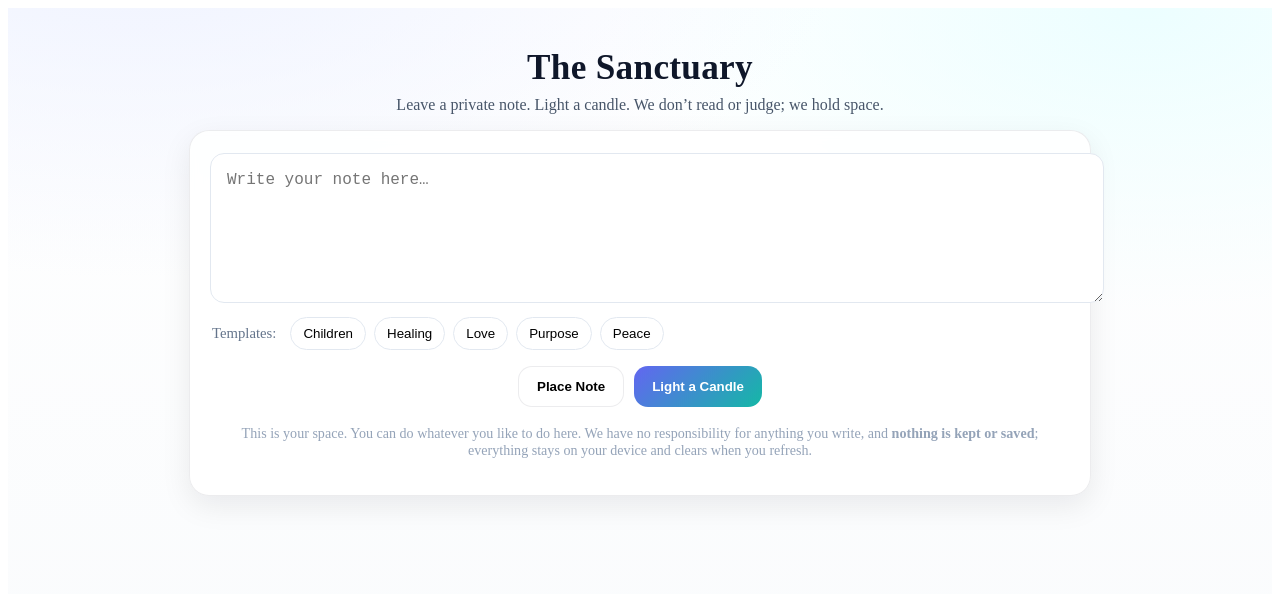
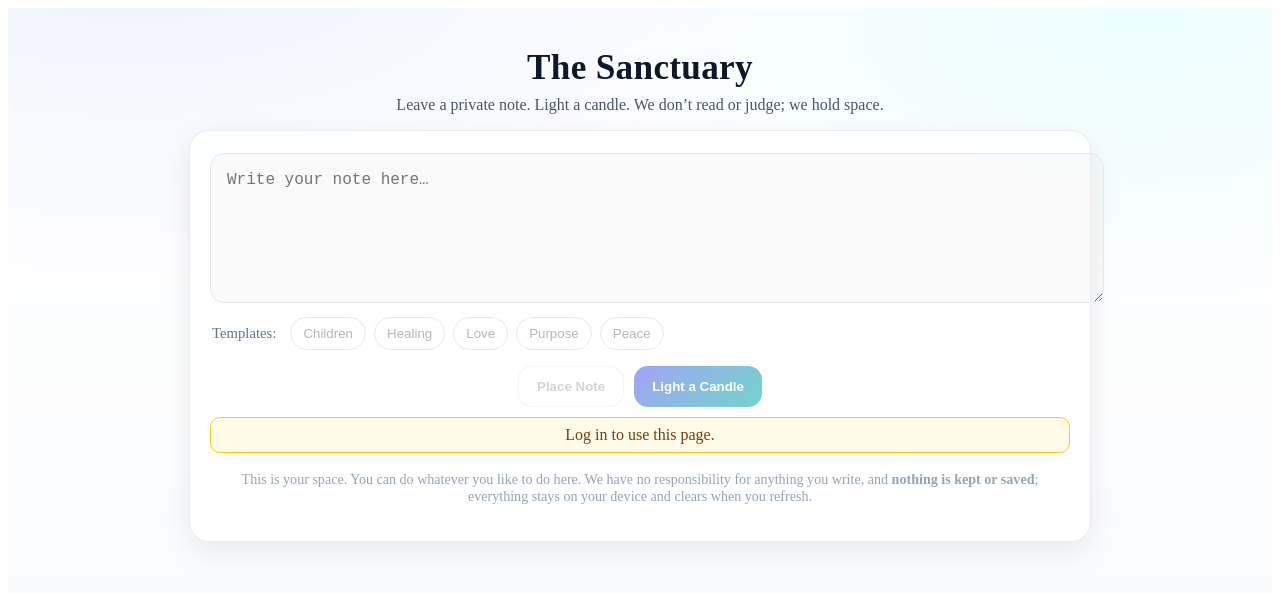
Before and after one commit to danyaffa/Total-iora, a Next.js app: page /sacred-space in a window 1280 px wide. Shown: the top 594 px of the page. Built offline with nearby package versions, Linux system fonts and the light colour scheme; no server answers.

Commit message:
Update sacred-space.js

```diff
--- a/pages/sacred-space.js
+++ b/pages/sacred-space.js
@@ -50,10 +50,20 @@ const templates = [
 ];
 
 export default function SacredSpace() {
+  const [locked, setLocked] = useState(true);
   const [note, setNote] = useState("");
   const [saving, setSaving] = useState(false);
   const [status, setStatus] = useState("");
   const [candleLit, setCandleLit] = useState(false);
+
+  useEffect(() => {
+    (async () => {
+      try {
+        const r = await fetch("/api/auth/whoami", { credentials: "include" });
+        setLocked(!r.ok);
+      } catch { setLocked(true); }
+    })();
+  }, []);
 
   // fade status
   useEffect(() => {
@@ -94,13 +104,14 @@ export default function SacredSpace() {
         <p>Leave a private note. Light a candle. We don’t read or judge; we hold space.</p>
       </header>
 
-      <main className="card">
+      <main className="card" inert={locked ? "" : undefined} aria-disabled={locked ? "true" : "false"}>
         <textarea
           value={note}
           onChange={(e) => setNote(e.target.value)}
           rows={5}
           placeholder="Write your note here…"
           className="ta"
+          disabled={locked}
         />
         <div className="templates">
           <span>Templates:</span>
@@ -110,6 +121,7 @@ export default function SacredSpace() {
               className="chip"
               onClick={() => setNote(t.text)}
               type="button"
+              disabled={locked}
             >
               {t.key}
             </button>
@@ -120,7 +132,7 @@ export default function SacredSpace() {
           <button
             className="btn soft"
             onClick={() => save("note")}
-            disabled={saving}
+            disabled={locked || saving}
             type="button"
           >
             {saving ? "Saving…" : "Place Note"}
@@ -128,12 +140,14 @@ export default function SacredSpace() {
           <button
             className="btn accent"
             onClick={() => save("candle")}
-            disabled={saving}
+            disabled={locked || saving}
             type="button"
           >
             {saving ? "Lighting…" : "Light a Candle"}
           </button>
         </div>
+
+        {locked && <div className="lockhint">Log in to use this page.</div>}
 
         {status && <div className="status">{status}</div>}
 
@@ -159,11 +173,9 @@ export default function SacredSpace() {
             radial-gradient(900px 500px at 90% 0%, #ecfeff 0%, transparent 60%),
             linear-gradient(180deg, #ffffff, #f8fafc);
         }
-
         .hero { text-align: center; margin-bottom: 16px; }
         .hero h1 { font-size: 2.2rem; margin: 0; color: #0f172a; letter-spacing: .3px; }
         .hero p { margin-top: 8px; color: #475569; }
-
         .card {
           max-width: 860px;
           margin: 0 auto;
@@ -174,7 +186,6 @@ export default function SacredSpace() {
           padding: 22px 20px;
           backdrop-filter: blur(6px);
         }
-
         .ta {
           width: 100%;
           resize: vertical;
@@ -190,7 +201,6 @@ export default function SacredSpace() {
           border-color: #a5b4fc;
           box-shadow: 0 0 0 4px rgba(99,102,241,.15);
         }
-
         .templates {
           display: flex;
           flex-wrap: wrap;
@@ -201,7 +211,6 @@ export default function SacredSpace() {
           font-size: .92rem;
         }
         .templates span { margin-right: 6px; }
-
         .chip {
           border: 1px solid #e2e8f0;
           background: #fff;
@@ -212,7 +221,6 @@ export default function SacredSpace() {
           text-transform: capitalize;
         }
         .chip:hover { transform: translateY(-1px); box-shadow: 0 6px 16px rgba(2,6,23,.08); }
-
         .actions {
           display: flex;
           gap: 10px;
@@ -237,14 +245,12 @@ export default function SacredSpace() {
           border: none;
         }
         .btn.accent:hover { filter: brightness(1.06); transform: translateY(-1px); }
-
         .status {
           text-align: center;
           margin-top: 10px;
           color: #334155;
           font-size: .98rem;
         }
-
         .candleArea {
           display: grid;
           place-items: center;
@@ -254,14 +260,13 @@ export default function SacredSpace() {
           animation: fadeIn .3s ease;
         }
         .candleArea p { margin: 8px 0 0; color: #334155; font-weight: 600; }
-
         .privacy {
           margin-top: 18px;
           text-align: center;
           font-size: .88rem;
           color: #94a3b8;
         }
-
+        .lockhint { margin-top:10px; text-align:center; color:#713f12; background:#fffbe6; border:1px solid #facc15; border-radius:10px; padding:8px; }
         @keyframes fadeIn { from { opacity: 0; transform: translateY(4px); } to { opacity:1; transform:none; } }
       `}</style>
     </div>
```
